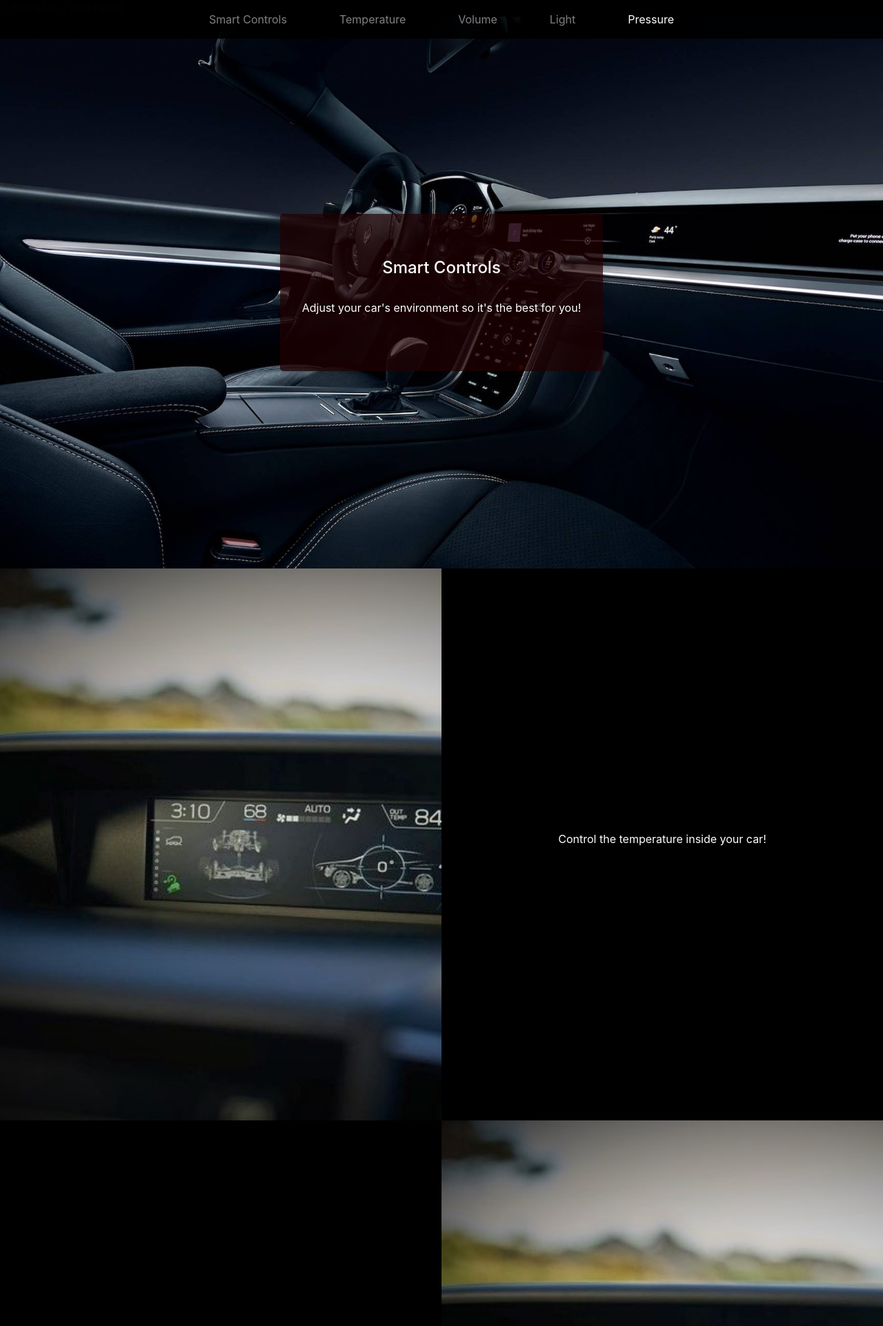
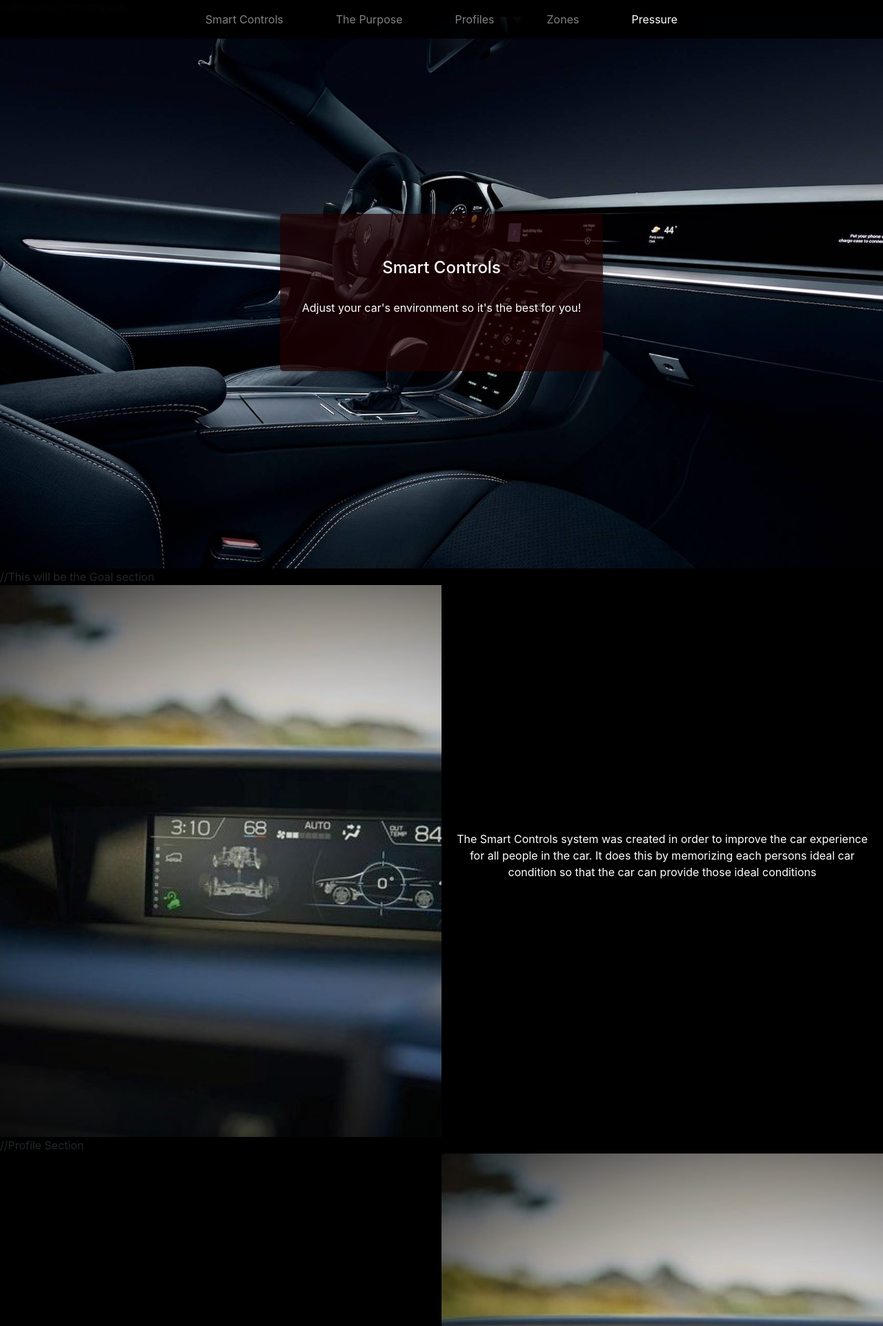
Before and after one commit to hanien/dit827server, a Flask app: page / in a window 1280 px wide. Shown: the top 1922 px of the page at 69% size. Run offline with Flask 2, Linux system fonts and the light colour scheme; parts of the project's set-up code (start-up, migrations or seed data) failed here and were passed over; some libraries are stand-ins or nearby versions.

Commit message:
Changed the text in the website

```diff
--- a/static/style.css
+++ b/static/style.css
@@ -52,6 +52,8 @@
     justify-content: center;
 }
 
+
+
 #textSide {
     color: white;
     text-align: center;
--- a/templates/index.html
+++ b/templates/index.html
@@ -33,13 +33,13 @@
           <a class="nav-link" href="#section1">Smart Controls</a>
         </li>
         <li class="nav-item">
-          <a class="nav-link" href="#section2">Temperature</a>
+          <a class="nav-link" href="#section2">The Purpose</a>
         </li>
         <li class="nav-item">
-          <a class="nav-link" href="#section3">Volume</a>
+          <a class="nav-link" href="#section3">Profiles</a>
         </li>
         <li class="nav-item">
-          <a class="nav-link" href="#section4">Light</a>
+          <a class="nav-link" href="#section4">Zones</a>
         </li>
         <li class="nav-item">
           <a class="nav-link" href="#section5">Pressure</a>
@@ -57,26 +57,32 @@
     </div>
   </section>
 
+  //This will be the Goal section
   <section id="section2" class="section">
     <div class="container fill">
       <div class="row fill">
         <div class="col" id="pictureSide"></div>
         <div class="col" id="textSide">
           <p>
-            Control the temperature inside your car!
+            The Smart Controls system was created in order to improve
+            the car experience for all people in the car. It does this by
+            memorizing each persons ideal car condition so that the car can provide those
+            ideal conditions
           </p>
         </div>
       </div>
     </div>
   </section>
 
-
+  //Profile Section
   <section id="section3" class="section">
     <div class="container fill">
       <div class="row fill">
         <div class="col" id="textSide">
           <p>
-            Control the volume inside your car!
+            Profiles are the way the system remembers what each person wants in the car.
+            A person can create their own profile and set their preferences in it.
+            The system will then use that profile to optimize
           </p>
         </div>
         <div class="col" id="pictureSide"></div>
@@ -84,14 +90,18 @@
     </div>
   </section>
 
-
+  //This will be the zones section
   <section id="section4" class="section">
     <div class="container fill">
       <div class="row fill">
         <div class="col" id="pictureSide"></div>
         <div class="col" id="textSide">
           <p>
-            Control the light inside your car!
+            The inside of the car is divided into 3 zones, 1 for the driver seat,
+            1 for the passenger seat and 1 for the backseat. Each zone can be assigned
+            its own profile and the system will match the profiles preferences with the
+            conditions detected in the zone. Each zone has its own sensors which are used
+            to see the state of each zone.
           </p>
         </div>
       </div>
```
Also changed, not shown: 1 other file.
